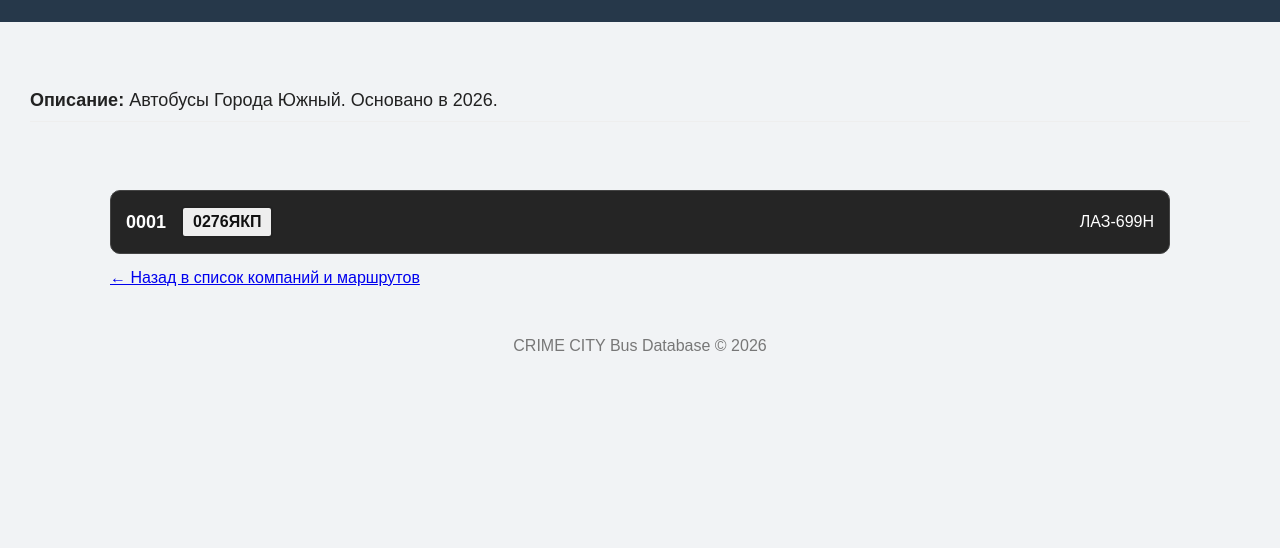
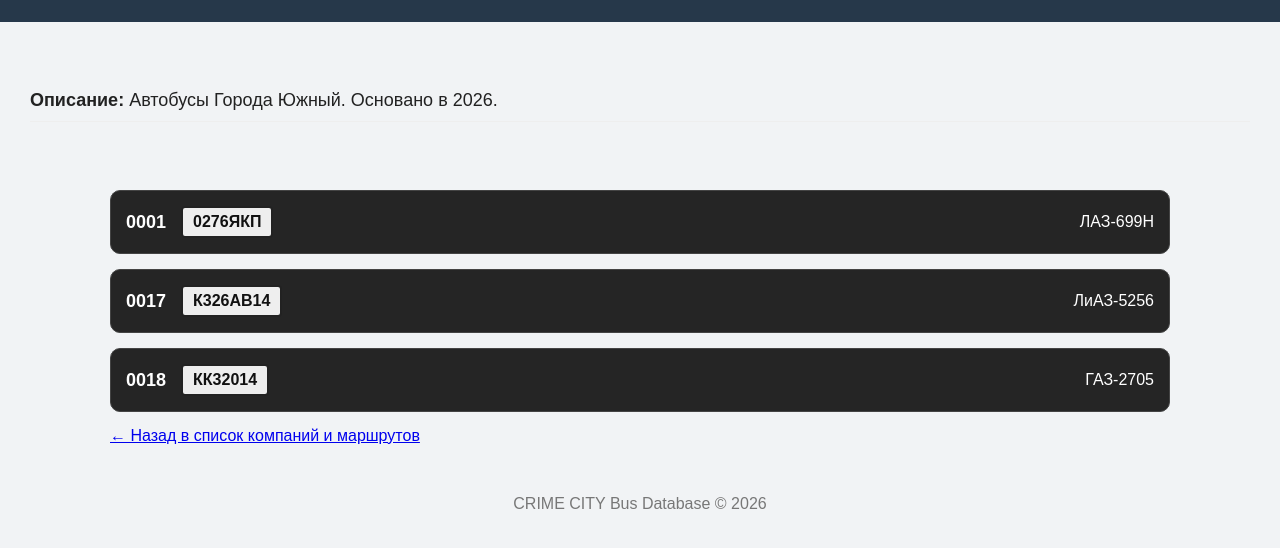
Before and after one commit to VAnyaHolo/crimecitybusdatabase, a plain HTML site: page comp5.html in a window 1280 px wide. Shown: the part 86-634 px from the top of the page. Drawn offline with Linux system fonts and the light colour scheme.

Commit message:
Add files via upload

```diff
--- a/comp5.html
+++ b/comp5.html
@@ -78,6 +78,27 @@ margin-left: auto;
 
 <span class="bus-model">ЛАЗ-699Н</span>
 </div>
+
+<div class="bus-entry">
+<span class="bus-number">0017</span>
+
+<a href="bus-0017.html" class="plate">
+К326АВ14
+</a>
+
+<span class="bus-model">ЛиАЗ-5256</span>
+</div>
+
+<div class="bus-entry">
+<span class="bus-number">0018</span>
+
+<a href="bus-0018.html" class="plate">
+КК32014
+</a>
+
+<span class="bus-model">ГАЗ-2705</span>
+</div>
+
 </section>
 
 <a href="companies.html">← Назад в список компаний и маршрутов</a>
```
